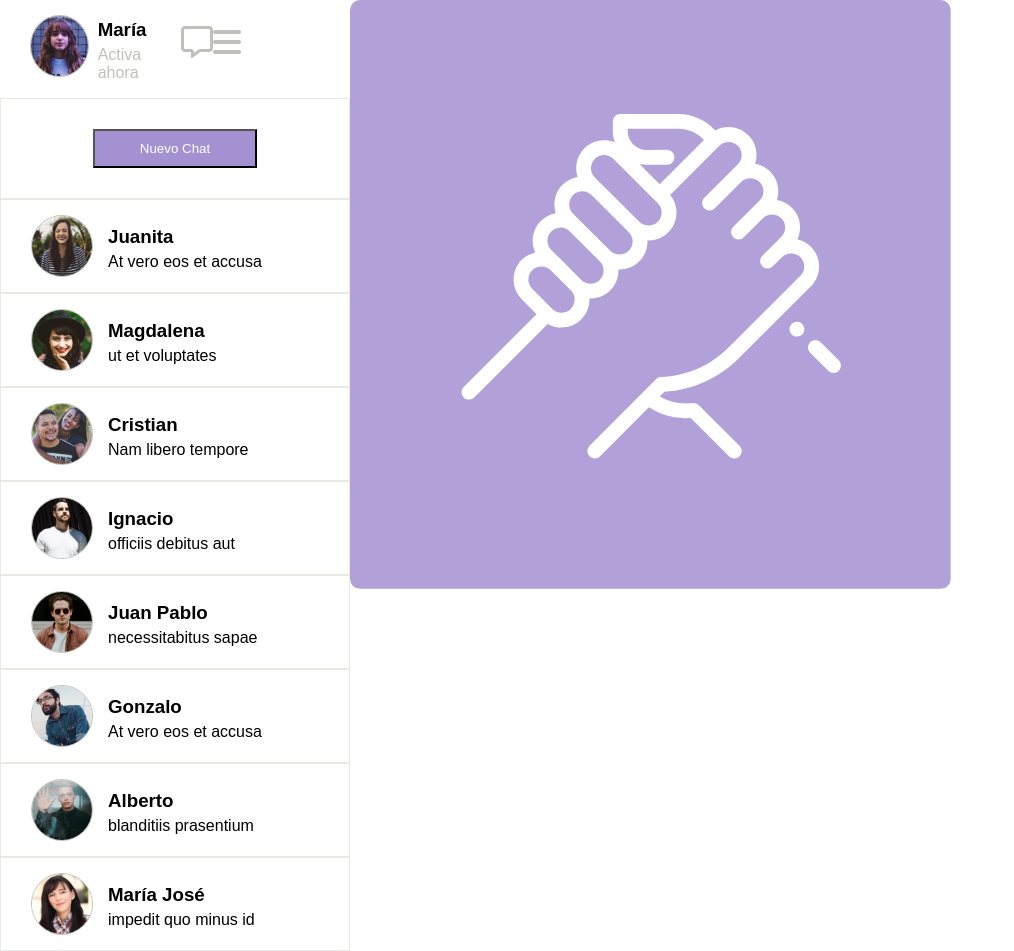
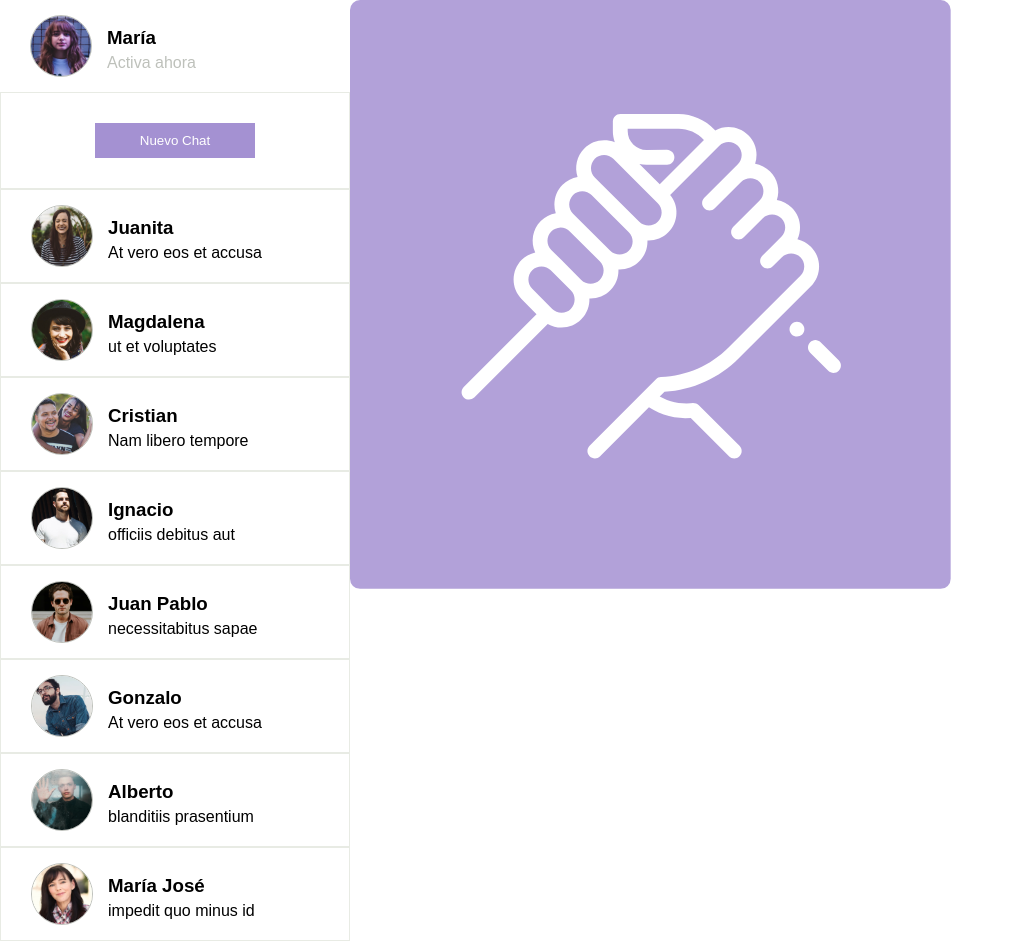
Before and after one commit to mraguilerag/desafio-flex, a plain HTML site: page index.html in a window 1280 px wide. Shown: the whole page, without its empty margins (0-1014 px from the left). Drawn offline with Linux system fonts and the light colour scheme.

Commit message:
arreglo primera parte

```diff
--- a/assets/css/styles.css
+++ b/assets/css/styles.css
@@ -16,7 +16,8 @@ body{
 
 }
 .usuario1 {
-    padding-left: 5%;
+    padding-top: 8px;
+    padding-left: 15px;
 }
 .usuario1 p{
     color: #bec1bb;
@@ -52,9 +53,6 @@ body{
     margin-bottom: 15px;
     margin-left: 30px;
 }
-
-.bigchats{
-}
 .chats{
     border: 1px solid #e8ebe4;
     display: flex;
@@ -71,5 +69,6 @@ body{
     padding-right: 45px;
     color: white;
     background-color: #a491d2 ;
+    border: none;
 
 }
--- a/index.html
+++ b/index.html
@@ -10,17 +10,18 @@
 <body>
     <section class="contactos">
         <div class="unica">
-            <div class="info">
+              <div class="info">
                 <img class="primera" src="./assets/img/maria.jpg" alt="maria">
                 <div class="usuario1">
                     <h3>María</h3>
                     <p>Activa ahora</p>
                 </div>
             </div>
-            <div class="icons">
+            <!--
+             <div class="icons">
                 <i class="fa-regular fa-message fa-2xl icono2" style="color: #bec1bb;"></i>
                 <i class="fa-solid fa-bars fa-2xl icono1" style="color: #bec1bb;"></i>
-            </div>
+            </div>  -->
         </div>
         <div class="boton">
             <button class="boton1">
```
